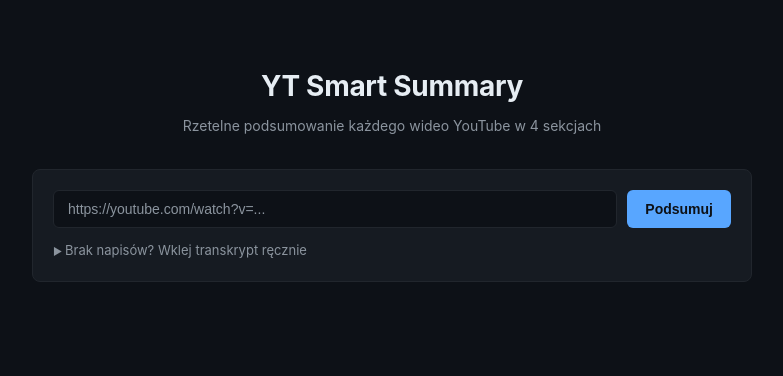
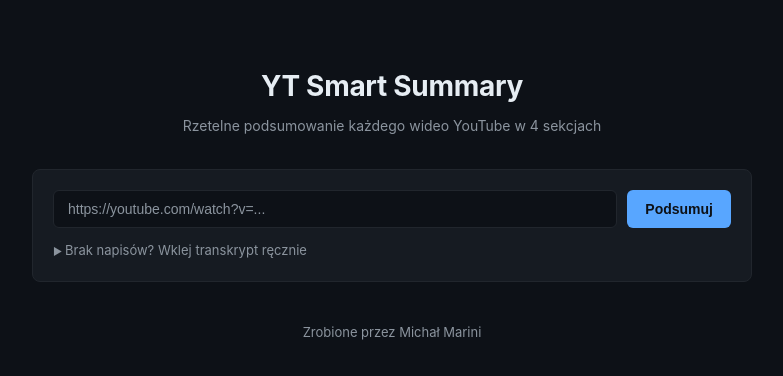
Before and after one commit to MrCanon19/yt-smart-summary, a website: page public/index.html in a window 1280 px wide. Shown: the whole page, without its empty margins (248-1031 px from the left). Drawn offline with Linux system fonts and the light colour scheme.

Commit message:
feat: footer with author name

```diff
--- a/public/index.html
+++ b/public/index.html
@@ -349,6 +349,10 @@
   </div>
 </div>
 
+<footer style="text-align:center; padding: 24px 0 8px; color: var(--muted); font-size: 13px;">
+  Zrobione przez Michał Marini
+</footer>
+
 <script>
   const $ = (id) => document.getElementById(id);
 
```
